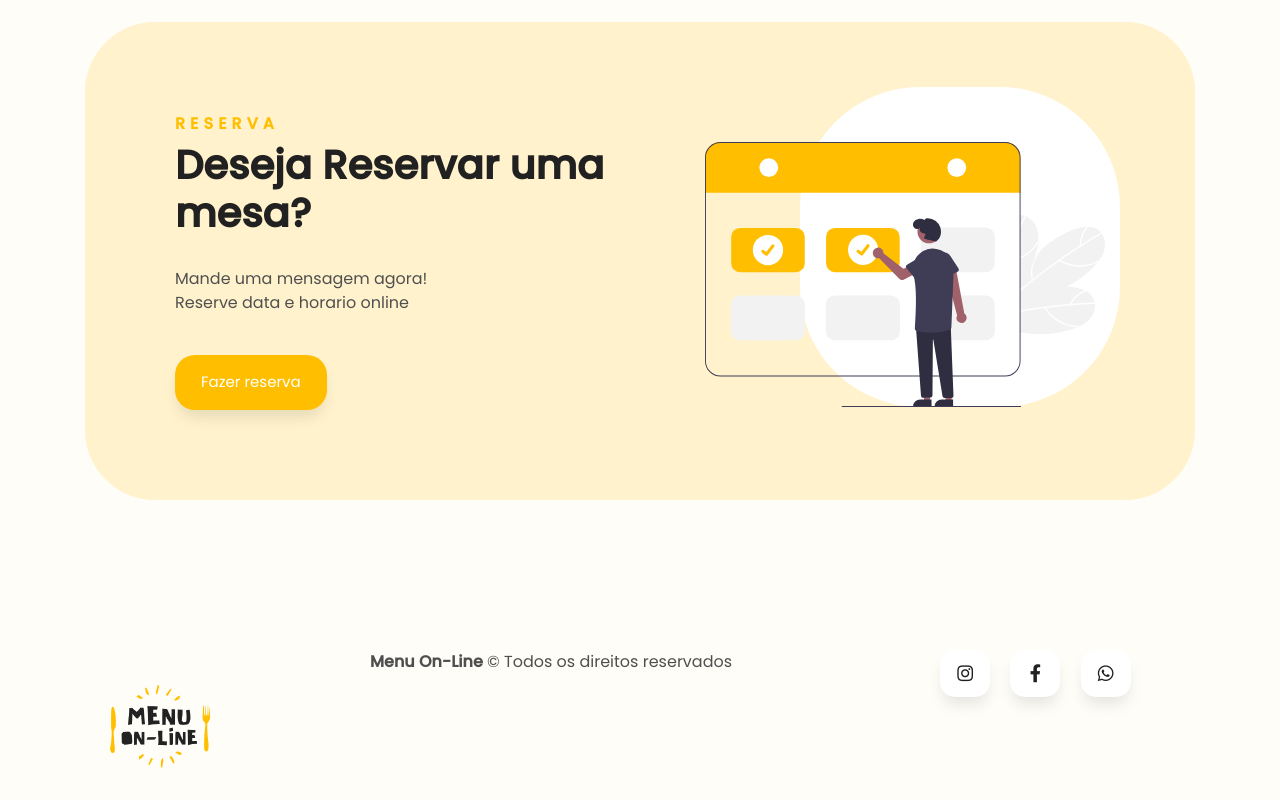
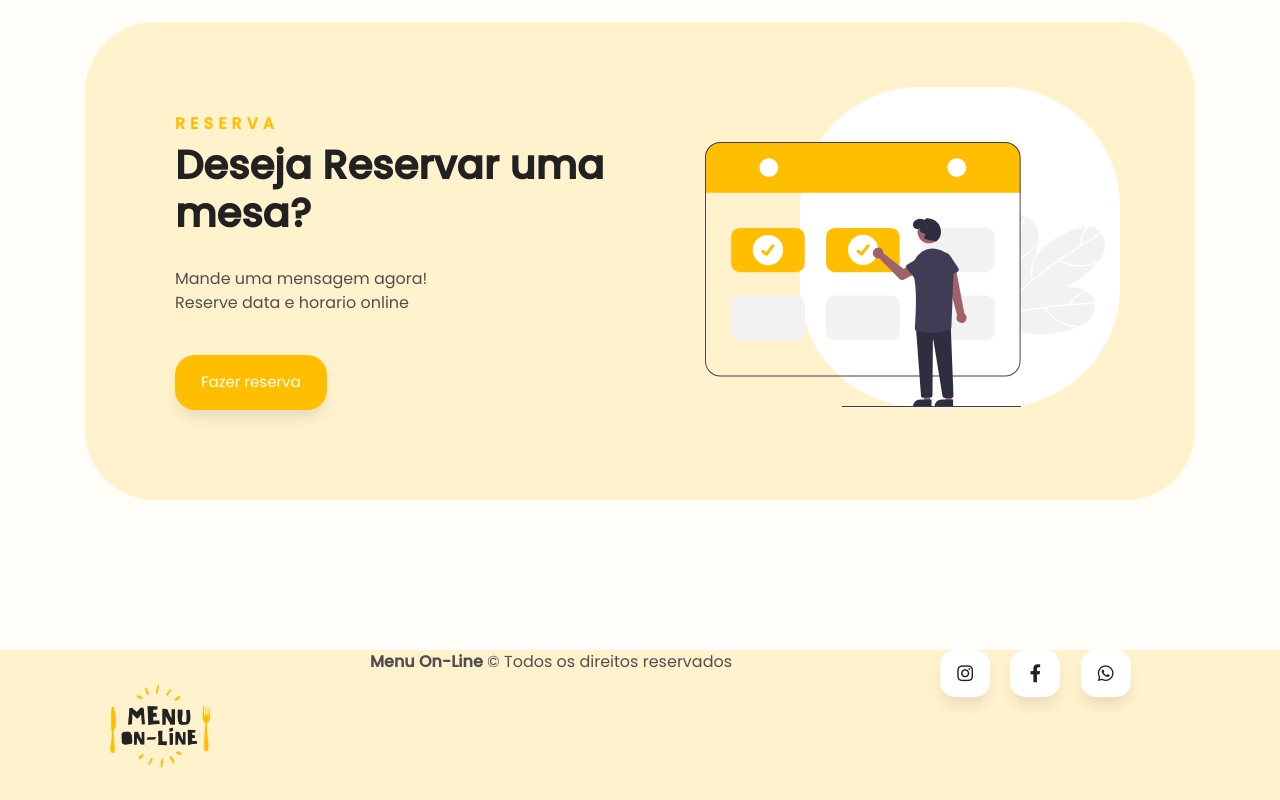
Before and after one commit to jeffersondlmatta/cardapio-online, a plain HTML site: page Index.html in a window 1280 px wide. Shown: the part 3221-4021 px from the top of the page. Drawn offline with Linux system fonts and the light colour scheme; files whose address does not match are found by name.

Commit message:
problemas no footer

```diff
--- a/Index.html
+++ b/Index.html
@@ -353,14 +353,14 @@
 
     </section>
 
-    <footer >
+    <footer class="footer">
         <div class="container">
             <div class="row">
 
                 <div class="col-3" container-logo-footer>
                     <img class="logo-footer"  src="img/logo.png">
                 </div>
-                <div class="col-6" container-tfooter>
+                <div class="col-6" container-texto-footer>
                     <p class="mb-0">
                         <b>Menu On-Line</b> &copy; Todos os direitos reservados
                     </p>
--- a/css/main.css
+++ b/css/main.css
@@ -450,6 +450,7 @@ a.navbar-brand {
 
 .footer {
     background-color: var(--color-secundary);
+    position: relative;
 }
 
 .logo-footer{
@@ -459,7 +460,6 @@ a.navbar-brand {
 .container-logo-footer, .container-texto-footer, .container-redes-footer {
     display: flex;
     align-items: center ;
-
 }
 .container-logo-footer {
     justify-content: start
```
